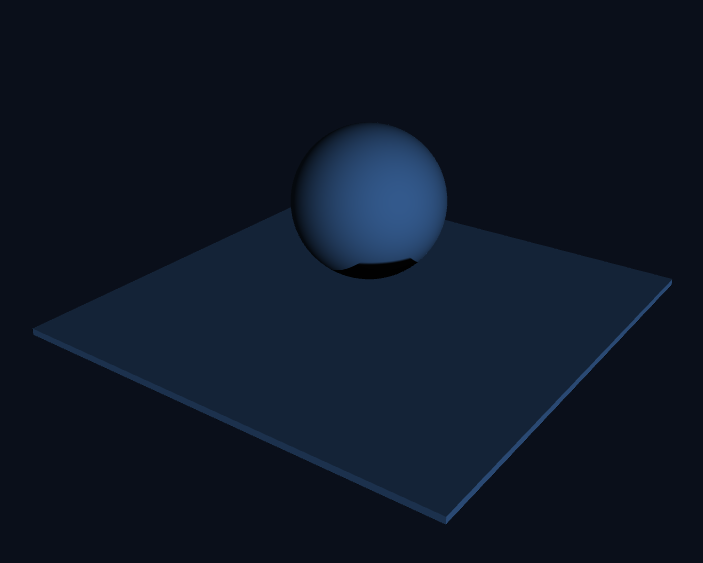
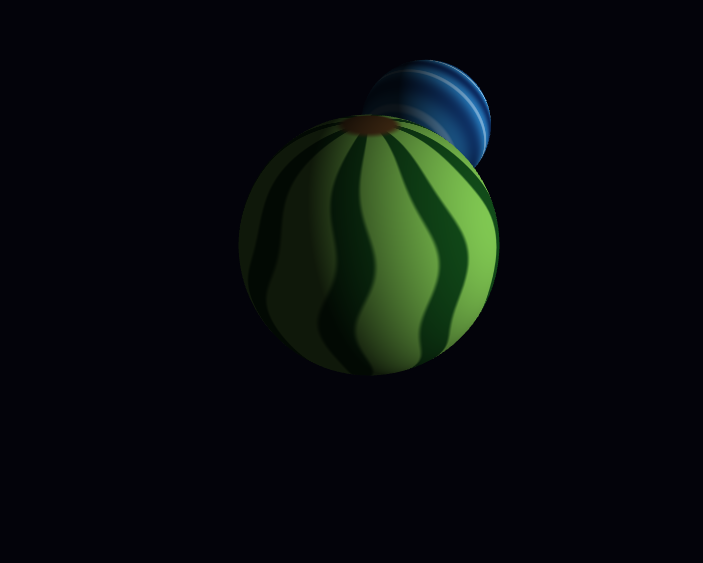
Before and after one commit to dbswogus/cg_2026, a plain HTML site: page week3/task2.html in a window 1280 px wide. Shown: the part 155-718 px from the top of the page, without its empty margins (271-974 px from the left). Drawn offline with Linux system fonts and the light colour scheme; animation ran at ten frames a second.

Commit message:
[과제 2] 수박 행성과 파도 바다 행성으로 변경, 설명 노트와 3주차 요약 추가
Co-Authored-By: Claude Opus 5.5 <noreply@anthropic.com>
Claude-Session: https://claude.ai/code/session_0182mm97FDPDwZ8fwKZi55RF

```diff
--- a/week3/task2.html
+++ b/week3/task2.html
@@ -3,7 +3,7 @@
 <head>
 <meta charset="utf-8">
 <meta name="viewport" content="width=device-width, initial-scale=1">
-<title>3주차 실습 1 — 출발점</title>
+<title>3주차 실습 2 — 수박 행성과 파도 바다 행성</title>
 <style>
   html, body { margin: 0; height: 100%; overflow: hidden; background: #0b0f16; }
   canvas { display: block; width: 100vw; height: 100vh; }
@@ -161,7 +161,7 @@ uniform mat4 uViewProj; // 카메라가 어디 있고 어느 방향을 보고
 
 out vec3 vColor;                      // 프래그먼트 셰이더로 넘길 값
 out vec3 vNormal;
-out vec3 vSurf;                       // 정점의 세계 좌표 (빛 계산용)
+out vec3 vSurf;                       // 물체 기준 법선 (무늬 계산용, 돌리기 전 값)
 
 void main() {
   vColor  = aColor;
@@ -180,233 +180,69 @@ void main() {
    3. 프래그먼트 셰이더 — 픽셀 하나마다 한 번씩 실행됩니다
    ══════════════════════════════════════════════════════════════════════════ */
 const FS_SOURCE = `#version 300 es
-precision highp float;                // 실수 정밀도 선언 — 여기서는 필수입니다
+precision highp float;                // 실수 정밀도 선언 — 프래그먼트 셰이더에는 필수
 
-in vec3 vColor;
-in vec3 vNormal;
-in vec3 vSurf;
+in vec3 vColor;                       // 정점 색 (이번에는 쓰지 않음. 색은 아래에서 계산으로 만든다)
+in vec3 vNormal;                      // 세계 기준 법선 — 빛 계산에 쓴다 (행성이 돌면 같이 돈다)
+in vec3 vSurf;                        // 물체 기준 법선 — 무늬 계산에 쓴다 (돌리기 전 값이라 무늬가 표면에 붙어 있다)
 
-uniform float uTime;
+uniform float uTime;                  // 초 단위 시간 — 물결을 움직이는 데 쓴다
+uniform int uPlanet;                  // 어떤 행성인지: 0 = 수박 행성, 1 = 파도 바다 행성
 
-out vec4 fragColor;
+out vec4 fragColor;                   // 이 픽셀의 최종 색
+
+const float PI = 3.14159265;          // 원주율
 
 void main() {
+  // ── 공통 준비 ───────────────────────────────────────────────
+  vec3 N = normalize(vNormal);                    // 보간되면 길이가 1이 아니게 되므로 다시 1로 맞춘다
+  vec3 S = normalize(vSurf);                      // 구 위의 "이 점의 방향" = 표면 위치 (물체 기준)
+  vec3 L = normalize(vec3(1.0, 0.35, -0.3));      // 빛이 오는 쪽 방향 (오른쪽 뒤의 태양 → 왼쪽에 밤이 보인다)
+  float diff = max(dot(N, L), 0.0);               // 3주차 7절: cosθ. 빛을 등진 쪽은 0 → 밤
 
-    // =========================================================
-    // 1. 기본 설정
-    // =========================================================
+  float lat = S.y;                                // 위도: -1(남극) ~ 0(적도) ~ 1(북극)
+  float lon = atan(S.z, S.x);                     // 경도: -π ~ π (구를 한 바퀴 도는 각도)
 
-    // 빛 계산용
-    vec3 N = normalize(vNormal);
+  vec3 albedo;                                    // 빛을 받기 전의 표면 색 (아래에서 행성마다 정한다)
 
-    // 행성 표면의 위치
-    vec3 S = normalize(vSurf);
+  if (uPlanet == 0) {
+    // ════════ 수박 행성 ════════
+    // ① 세로 줄무늬: 경도(lon)에 sin 을 걸면 극에서 극으로 이어지는 줄이 생긴다.
+    //    lon 이 한 바퀴(2π) 도는 동안 sin(lon*8) 은 8번 오르내리므로 줄이 8개.
+    // ② 구불거림: 위도에 따라 줄을 조금씩 옆으로 민다. sin(lat*6) 이 -1~1 로 바뀌며
+    //    줄이 좌우로 흔들려 진짜 수박처럼 지그재그가 된다.
+    float stripe = sin(lon * 8.0 + sin(lat * 6.0) * 0.6);   // -1 ~ 1 사이 값
+    // ③ stripe 가 0.2 보다 작으면 연두, 0.6 보다 크면 진초록, 그 사이는 부드럽게 섞는다.
+    float dark = smoothstep(0.2, 0.6, stripe);              // 0(연두) ~ 1(진초록)
+    vec3 lightGreen = vec3(0.50, 0.78, 0.32);               // 수박의 밝은 바탕색
+    vec3 darkGreen  = vec3(0.07, 0.30, 0.10);               // 수박의 진한 줄무늬색
+    albedo = mix(lightGreen, darkGreen, dark);              // dark 비율만큼 두 색을 섞는다
+    // ④ 꼭지: 북극 아주 가까운 곳(lat 0.97 이상)만 갈색으로 칠한다.
+    float stem = smoothstep(0.965, 0.985, lat);             // 북극 근처에서만 0 → 1
+    albedo = mix(albedo, vec3(0.40, 0.26, 0.12), stem);     // 갈색 꼭지
+  } else {
+    // ════════ 파도 바다 행성 ════════
+    // ① 물방울이 떨어진 한 점(C)을 정한다. 표면의 모든 점은 이 점까지의 거리 d 를 가진다.
+    vec3 C = normalize(vec3(1.0, 0.3, 0.0));                // 물결의 중심 (물체 기준 방향)
+    float d = distance(S, C);                                // 0(중심) ~ 2(정반대편)
+    // ② 동심원 물결: 거리 d 에 sin 을 걸면 같은 거리끼리 같은 값 → 원 모양 줄.
+    //    여기서 uTime 을 빼면 시간이 갈수록 같은 값이 더 먼 거리에서 나오므로
+    //    물결이 바깥으로 퍼져 나간다.
+    float wave = sin(d * 16.0 - uTime * 3.0);                // -1 ~ 1 (16: 숫자가 클수록 물결이 촘촘)
+    // ③ 중심에서 멀어질수록 물결이 약해지게 한다 (중심 d=0 에서 1, 정반대편 d=2 에서 0.4).
+    //    완전히 0 으로 만들지 않아서 행성 어느 쪽에서 봐도 물결이 보인다.
+    float fade = 1.0 - 0.6 * smoothstep(0.0, 2.0, d);       // 1 ~ 0.4
+    vec3 deepSea  = vec3(0.01, 0.07, 0.28);                 // 깊은 바다색 (물결의 골)
+    vec3 lightSea = vec3(0.20, 0.62, 0.90);                 // 밝은 물결색 (물결의 마루)
+    albedo = mix(deepSea, lightSea, 0.5 + 0.5 * wave * fade); // 물결 마루는 밝게, 골은 어둡게
+    // ④ 물결 꼭대기(wave 가 거의 1)에만 하얀 거품을 얹는다.
+    float foam = smoothstep(0.85, 1.0, wave) * fade;        // 마루 근처에서만 0 → 1
+    albedo = mix(albedo, vec3(0.92, 0.96, 1.0), foam * 0.8); // 흰 거품을 80% 세기로
+  }
 
-    // 빛의 방향
-    vec3 L = normalize(vec3(0.8, 0.32, 0.5));
-
-    // 빛의 세기
-    float diff = max(dot(N, L), 0.0);
-
-
-    // =========================================================
-    // 2. 행성 기본 색
-    // =========================================================
-
-    vec3 planetColor = vec3(0.20, 0.35, 0.55);
-
-    vec3 albedo = planetColor;
-
-
-    // =========================================================
-    // 3. 왼쪽 눈
-    // =========================================================
-
-    // 왼쪽 눈의 위치
-    //
-    // x = -0.35 → 왼쪽
-    // y =  0.25 → 위쪽
-    // z =  1.0  → 정면
-    //
-    vec3 leftEye = normalize(
-        vec3(-0.35, 0.25, 1.0)
-    );
-
-
-    // 현재 표면 위치 S가
-    // 왼쪽 눈 중심에서 얼마나 떨어져 있는지 계산
-    float leftDist = distance(S, leftEye);
-
-
-    // 거리가 가까우면 1
-    // 멀어지면 0
-    float leftWhite =
-        1.0 - smoothstep(
-            0.12,
-            0.22,
-            leftDist
-        );
-
-
-    // =========================================================
-    // 4. 오른쪽 눈
-    // =========================================================
-
-    vec3 rightEye = normalize(
-        vec3(0.35, 0.25, 1.0)
-    );
-
-    float rightDist = distance(
-        S,
-        rightEye
-    );
-
-    float rightWhite =
-        1.0 - smoothstep(
-            0.12,
-            0.22,
-            rightDist
-        );
-
-
-    // =========================================================
-    // 5. 눈 흰자 만들기
-    // =========================================================
-
-    vec3 white = vec3(
-        0.95,
-        0.95,
-        0.90
-    );
-
-    albedo = mix(
-        albedo,
-        white,
-        max(leftWhite, rightWhite)
-    );
-
-
-    // =========================================================
-    // 6. 왼쪽 눈동자
-    // =========================================================
-
-    // 눈보다 조금 작게 만든다.
-    float leftPupil =
-        1.0 - smoothstep(
-            0.035,
-            0.075,
-            leftDist
-        );
-
-
-    // =========================================================
-    // 7. 오른쪽 눈동자
-    // =========================================================
-
-    float rightPupil =
-        1.0 - smoothstep(
-            0.035,
-            0.075,
-            rightDist
-        );
-
-
-    // 두 눈동자를 검은색으로 만든다.
-    vec3 black = vec3(
-        0.01,
-        0.01,
-        0.01
-    );
-
-    albedo = mix(
-        albedo,
-        black,
-        max(leftPupil, rightPupil)
-    );
-
-
-    // =========================================================
-    // 8. 입 만들기
-    // =========================================================
-    //
-    // 입은 아래쪽에 있는 삼각형이다.
-    //
-    // S.x = 좌우
-    // S.y = 위아래
-    //
-    // 우리가 원하는 영역:
-    //
-    //          ▲
-    //         / \
-    //        /   \
-    //       /_____\
-    //
-    //          입
-    // =========================================================
-
-
-    // 입이 시작되는 위쪽
-    float mouthTop =
-        smoothstep(
-            -0.12,
-            -0.18,
-            S.y
-        );
-
-
-    // 입이 끝나는 아래쪽
-    float mouthBottom =
-        1.0 - smoothstep(
-            -0.50,
-            -0.44,
-            S.y
-        );
-
-
-    // 현재 y 위치에 따라
-    // 삼각형의 가로 폭을 계산한다.
-    //
-    // 위쪽에서는 폭이 좁고
-    // 아래쪽으로 갈수록 넓어진다.
-    float width =
-        (-S.y - 0.12) * 0.9;
-
-
-    // x가 삼각형의 양쪽 경계 안에 있는지 확인
-    float insideX =
-        1.0 - smoothstep(
-            width,
-            width + 0.025,
-            abs(S.x)
-        );
-
-
-    // 세 조건을 모두 만족해야 입
-    float mouth =
-        mouthTop
-        * mouthBottom
-        * insideX;
-
-
-    // 입 색
-    albedo = mix(
-        albedo,
-        black,
-        mouth
-    );
-
-
-    // =========================================================
-    // 9. 최종 빛 적용
-    // =========================================================
-
-    vec3 color =
-        albedo *
-        (0.10 + 0.90 * diff);
-
-
-    fragColor =
-        vec4(color, 1.0);
+  // ── 공통 마무리: 낮과 밤 ─────────────────────────────────────
+  vec3 color = albedo * (0.12 + 0.88 * diff);     // 밤 쪽도 12%는 보이게(주변광), 낮 쪽은 빛만큼 밝게
+  fragColor = vec4(color, 1.0);                   // 불투명한 최종 색
 }
 `;
 
@@ -552,6 +388,7 @@ const program = createProgram(VS_SOURCE, FS_SOURCE);
 const uTimeLoc = gl.getUniformLocation(program, 'uTime');
 const uModelLoc = gl.getUniformLocation(program, 'uModel');
 const uViewProjLoc = gl.getUniformLocation(program, 'uViewProj');
+const uPlanetLoc = gl.getUniformLocation(program, 'uPlanet'); // 어떤 행성 무늬를 그릴지 고르는 번호 (0 수박, 1 바다)
 
 /* ══════════════════════════════════════════════════════════════════════════
    5. 버퍼를 만들어 GPU 메모리로 보낸다
@@ -583,8 +420,8 @@ function createMesh(mesh) {
   return { vao: vao, count: mesh.indices.length };
 }
 
-const ball = createMesh(makeSphere(1.3, 64, 128, 0.95, 0.62, 0.32)); // 공중에 뜰 공
-const floor = createMesh(makeBox(8.0, 0.12, 8.0, 0.42, 0.50, 0.62)); // 아주 납작한 상자 = 바닥
+// 두 행성은 같은 구 메시를 함께 쓴다. 무늬는 셰이더가 계산하므로 정점 색은 흰색(1,1,1)으로 둔다.
+const ball = createMesh(makeSphere(1.3, 64, 128, 1.0, 1.0, 1.0)); // 분할 64×128: 촘촘한 줄무늬도 매끄럽게
 
 /* ══════════════════════════════════════════════════════════════════════════
    6. 매 프레임 그린다
@@ -604,7 +441,7 @@ function render() {
 
   // 화면을 지운다
   gl.enable(gl.DEPTH_TEST); //앞에 있는 것만 남긴다.
-  gl.clearColor(0.04, 0.06, 0.10, 1.0);
+  gl.clearColor(0.01, 0.01, 0.04, 1.0); // 우주처럼 아주 어두운 남색 배경
   gl.clear(gl.COLOR_BUFFER_BIT | gl.DEPTH_BUFFER_BIT);
 
   const time = (performance.now() - startTime) / 1000;
@@ -640,7 +477,7 @@ function render() {
   camera = M4.multiply(perspective, camera);
 
   // ⑥ 보이는 공간을 -1 ~ 1 로 줄인다 (그냥 크기 조절입니다)
-  camera = M4.multiply(M4.scale(1 / (3.4 * aspect), 1 / 3.4, -1 / 30), camera);
+  camera = M4.multiply(M4.scale(1 / (2.0 * aspect), 1 / 2.0, -1 / 30), camera); // 2.0: 작을수록 확대 (원래 3.4)
 
   const viewProj = camera;
 
@@ -648,16 +485,26 @@ function render() {
   gl.uniform1f(uTimeLoc, time);
   gl.uniformMatrix4fv(uViewProjLoc, false, viewProj);
 
-  // -바닥- 원점에 그대로 둔다 (윗면이 y=0이 되도록 살짝 내림)
-  gl.uniformMatrix4fv(uModelLoc, false, M4.translate(0,-0.06,0));
-  gl.bindVertexArray(floor.vao);
-  gl.drawElements(gl.TRIANGLES, floor.count, gl.UNSIGNED_SHORT, 0);
+  // 바닥은 우주 장면에 어울리지 않아 그리지 않는다.
+  gl.bindVertexArray(ball.vao);           // 두 행성 모두 같은 구 메시를 쓴다
 
-  // ── 공 — 공중에 띄우고 시간에 따라 돌린다
-  //    오른쪽부터 적용: 먼저 제자리에서 돌고(rotateY), 그다음 위로 올라간다(translate)
-  const model = M4.multiply( M4.rotateY(time * 0.8),M4.translate(0, 1.9, 0));
-  gl.uniformMatrix4fv(uModelLoc, false, model);
-  gl.bindVertexArray(ball.vao);
+  // ── 행성 1: 수박 행성 — 화면 가운데(높이 1.1)에서 자전만 한다
+  //    오른쪽부터 적용: 원점에서 y축으로 돌고(자전) → 위로 1.1 올린다
+  const melonModel = M4.multiply(M4.translate(0, 1.1, 0), M4.rotateY(time * 0.6));
+  gl.uniformMatrix4fv(uModelLoc, false, melonModel); // 이 행성의 모델 행렬
+  gl.uniform1i(uPlanetLoc, 0);            // 셰이더에게 "수박 무늬로 칠해라"
+  gl.drawElements(gl.TRIANGLES, ball.count, gl.UNSIGNED_SHORT, 0);
+
+  // ── 행성 2: 파도 바다 행성 — 작게 줄여 수박 주위를 공전한다 (2주차의 R·T 순서)
+  //    오른쪽부터 적용: ① 크기 0.6배 → ② 제자리 자전 → ③ 오른쪽으로 3.6 밀어내기
+  //                     → ④ 원점을 중심으로 공전 회전 → ⑤ 수박과 같은 높이로 올리기
+  let seaModel = M4.scale(0.6, 0.6, 0.6);                             // ① 수박보다 작은 행성 (0.6배)
+  seaModel = M4.multiply(M4.rotateY(time * 1.2), seaModel);          // ② 자전
+  seaModel = M4.multiply(M4.translate(3.6, 0, 0), seaModel);         // ③ 공전 반지름 3.6
+  seaModel = M4.multiply(M4.rotateY(time * 0.4), seaModel);          // ④ 공전 (밀어낸 뒤 돌리므로 궤도를 돈다)
+  seaModel = M4.multiply(M4.translate(0, 1.1, 0), seaModel);         // ⑤ 높이 맞추기
+  gl.uniformMatrix4fv(uModelLoc, false, seaModel); // 이 행성의 모델 행렬
+  gl.uniform1i(uPlanetLoc, 1);            // 셰이더에게 "바다 물결 무늬로 칠해라"
   gl.drawElements(gl.TRIANGLES, ball.count, gl.UNSIGNED_SHORT, 0);
 
   gl.bindVertexArray(null);
```
Also changed, not shown: week3/images/task2-결과.png (added), 2 other files.
